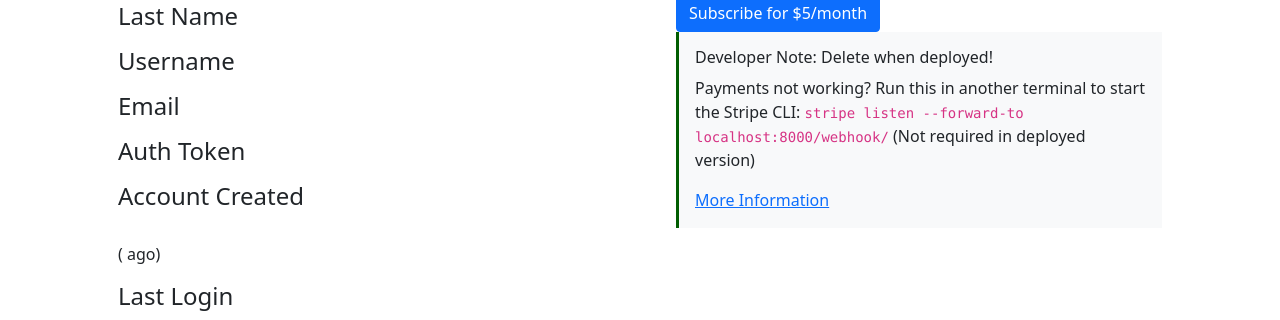
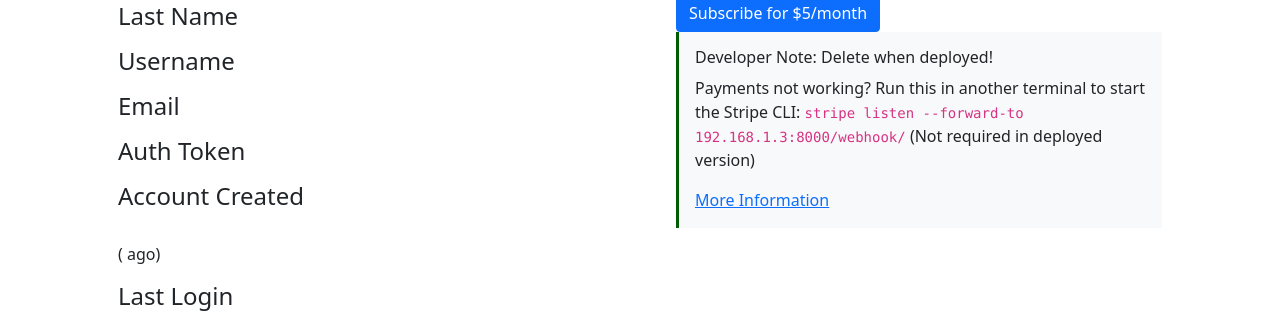
Before and after one commit to naiemg/chefboard, a Django app: template templates/userauth/profile.html in a window 1280 px wide. Shown: the part 215-535 px from the top of the page. Run offline with Django 3.2, Linux system fonts and the light colour scheme; the template is opened without the code that fills it, so the values that code supplies are empty; some libraries are stand-ins or nearby versions.

Commit message:
updated dev notes for stripe cli

```diff
--- a/apps/userauth/views.py
+++ b/apps/userauth/views.py
@@ -146,7 +146,7 @@
 @csrf_exempt
 def create_checkout_session(request):
     if request.method == 'GET':
-        domain_url = 'http://localhost:8000/'
+        domain_url = 'http://192.168.1.3:8000/'
         stripe.api_key = settings.STRIPE_SECRET_KEY
         try:
             checkout_session = stripe.checkout.Session.create(
--- a/templates/userauth/profile.html
+++ b/templates/userauth/profile.html
@@ -67,7 +67,7 @@
                 <div class="bg-light p-3" style="border-left: rgb(1, 93, 1) 3px solid;">
                     <h6>Developer Note: Delete when deployed!</h6>
                     <p>Payments not working? Run this in another terminal to start the Stripe
-                        CLI: <code>stripe listen --forward-to localhost:8000/webhook/</code>
+                        CLI: <code>stripe listen --forward-to 192.168.1.3:8000/webhook/</code>
                         (Not required in deployed version)</p>
                     <a href="https://testdriven.io/blog/django-stripe-subscriptions/#stripe-webhooks">More
                         Information</a>
```
Also changed, not shown: templates/menu/category_read.html (+4 -4 lines).
